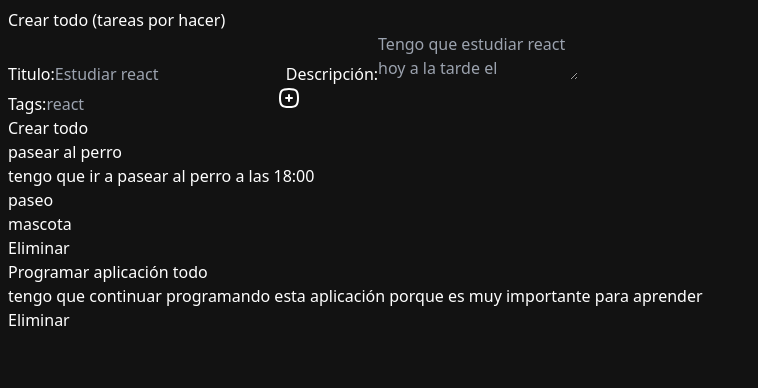
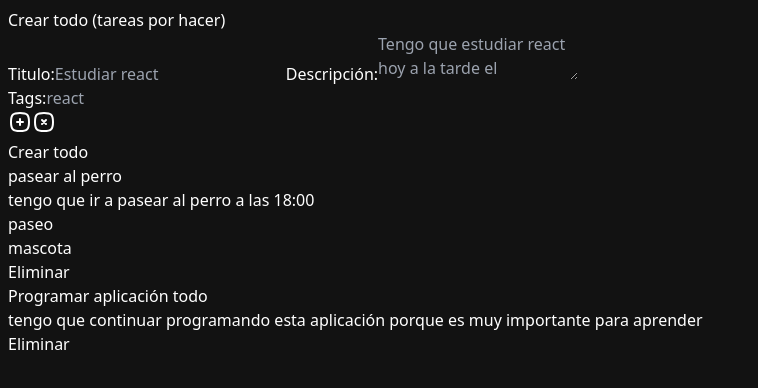
Before and after one commit to SirMarkus73/todo-app, a React (Vite) app: page / in a window 1280 px wide. Shown: the top 388 px of the page, without its empty margins (0-758 px from the left). Built offline with nearby package versions, Linux system fonts and the light colour scheme.

Commit message:
add remove all tags button

```diff
--- a/src/components/tag/tagGenerator/tagGenerator.tsx
+++ b/src/components/tag/tagGenerator/tagGenerator.tsx
@@ -1,11 +1,13 @@
 import { useState } from "react"
 import { Plus } from "../../../icons/plus"
+import { Multiplication } from "../../../icons/multiplication"
 
 interface Props {
   onUpdate: ({ tagValue }: { tagValue: string }) => void
+  removeAll: () => void
 }
 
-export function TagGenerator({ onUpdate }: Props) {
+export function TagGenerator({ onUpdate, removeAll }: Props) {
   const [tagInputValue, setTagInputValue] = useState<string>("")
 
   const addTagOnEnter = (e: React.KeyboardEvent<HTMLInputElement>) => {
@@ -33,9 +35,14 @@ export function TagGenerator({ onUpdate }: Props) {
           onChange={(e) => setTagInputValue(e.target.value)}
           onKeyDown={addTagOnEnter}
         />
-        <button onClick={submit} type="button">
-          <Plus />
-        </button>
+        <div className="flex gap-2">
+          <button onClick={submit} type="button">
+            <Plus />
+          </button>
+          <button onClick={removeAll} type="button">
+            <Multiplication />
+          </button>
+        </div>
       </label>
     </div>
   )
--- a/src/components/todoForm/todoForm.tsx
+++ b/src/components/todoForm/todoForm.tsx
@@ -7,13 +7,17 @@ export function TodoForm() {
   const { insertTodo } = useTodos()
   const [tags, setTags] = useState<string[]>([])
 
+  const removeAllTags = () => {
+    setTags([])
+  }
+
   const onSubmit = (formdata: FormData) => {
     const title = String(formdata.get("title"))
     const description = String(formdata.get("description"))
     console.log(formdata.get("tags"))
 
     insertTodo({ title, description, tags })
-    setTags([])
+    removeAllTags()
   }
   const removeTag = ({ tag }: { tag: string }) => {
     setTags((prev) => {
@@ -58,7 +62,7 @@ export function TodoForm() {
           className="border border-slate-500 rounded-md p-1 md:w-3/4"
         ></textarea>
       </label>
-      <TagGenerator onUpdate={updateTags} />
+      <TagGenerator onUpdate={updateTags} removeAll={removeAllTags} />
       <TagList tags={tags} removeTag={removeTag} />
 
       <button type="submit" className="border border-slate-400 rounded-md">
--- /dev/null
+++ b/src/icons/multiplication.tsx
@@ -0,0 +1,19 @@
+export function Multiplication() {
+  return (
+    <svg
+      xmlns="http://www.w3.org/2000/svg"
+      viewBox="0 0 24 24"
+      fill="none"
+      stroke="currentColor"
+      strokeLinecap="round"
+      strokeLinejoin="round"
+      width="24"
+      height="24"
+      stroke-width="2"
+    >
+      {" "}
+      <path d="M10 10l4 4m0 -4l-4 4"></path>{" "}
+      <path d="M12 3c7.2 0 9 1.8 9 9s-1.8 9 -9 9s-9 -1.8 -9 -9s1.8 -9 9 -9z"></path>{" "}
+    </svg>
+  )
+}
```
